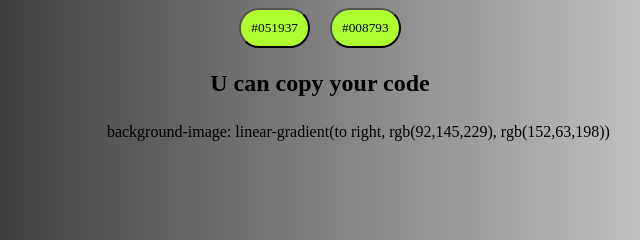
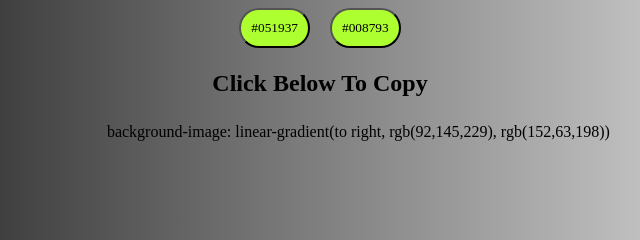
Before and after one commit to Ashishtandi2003/projectGradient-js, a plain HTML site: page index.html in a window 1280 px wide. Shown: the part 292-532 px from the top of the page, 320-960 px from the left. Drawn offline with Linux system fonts and the light colour scheme.

Commit message:
index.html

```diff
--- a/index.html
+++ b/index.html
@@ -13,7 +13,7 @@
         <button id="butt2">#008793</button>
       </div>
       <div class="h">
-        <h2>U can copy your code</h2>
+        <h2>Click Below To Copy</h2>
       </div>
       <div class="clrcode">
         background-image: linear-gradient(to right, rgb(92,145,229),
```
